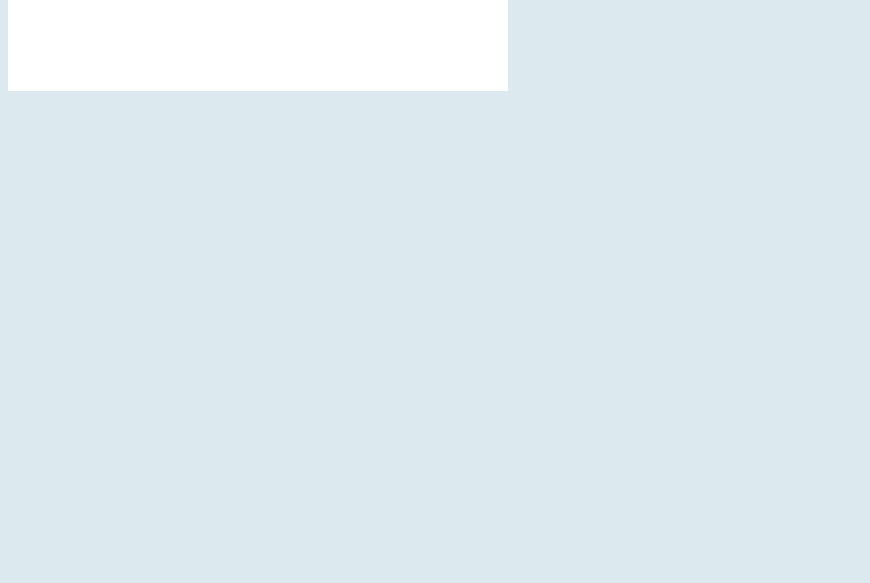
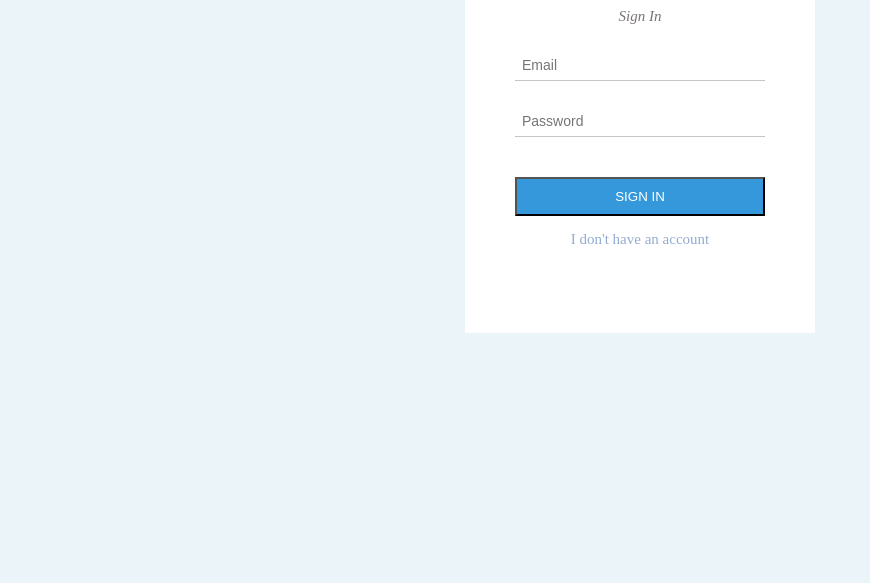
Before and after one commit to DakotaV6/simple-sign-in, a plain HTML site: page index.html in a window 1280 px wide. Shown: the part 217-800 px from the top of the page, without its empty margins (0-870 px from the left). Drawn offline with Linux system fonts and the light colour scheme.

Commit message:
Added margin and form is almost done. Need to add shadow.

```diff
--- a/css/styles.css
+++ b/css/styles.css
@@ -6,29 +6,36 @@
 #C8C4C2 - Light Grey
 #93ACD2 - Smoky Blue
                 */
-
 html {
     box-sizing: border-box;
+    font-size: 20px;
 }
 *, *:before, *:after {
     box-sizing: inherit;
 }
-
 body {
-    background-color: #DCEAF0;
+    background-color: #EAF4F9;
     color: #7a7376;
 }
 h3 {
     text-transform: uppercase;
     color: black;
+    padding-top: 25px;
 }
 form {
     background-color: white;
-    height: 300px;
-    width: 500px;
+    height: 400px;
+    width: 350px;
+    text-align: center;
+    box-shadow: 10px black;
+    margin: auto;
+    margin-top: 150px;
 }
 a {
     text-decoration: none;
+    padding: 15px;
+    font-size: .75em;
+    display: block;
 }
 a:visited {
     color: #93ACD2;
@@ -38,4 +45,27 @@ button {
     color: white;
     padding: 10px;
     text-transform: uppercase;
+    display: block;
+    margin-left: auto;
+    margin-right: auto;
+    margin-top: 40px;
+    width: 250px;
 }
+input {
+    display: block;
+    margin: 10px;
+    padding: 7px;
+    border-bottom: 1px solid #C8C4C2;
+    border-top: none;
+    border-left: none;
+    border-right: none;
+    margin-left: auto;
+    margin-right: auto;
+    width: 250px;
+    font-size: .7em;
+    margin-top: 25px;
+}
+p {
+    font-style: italic;
+    font-size: .75em;
+}
```
